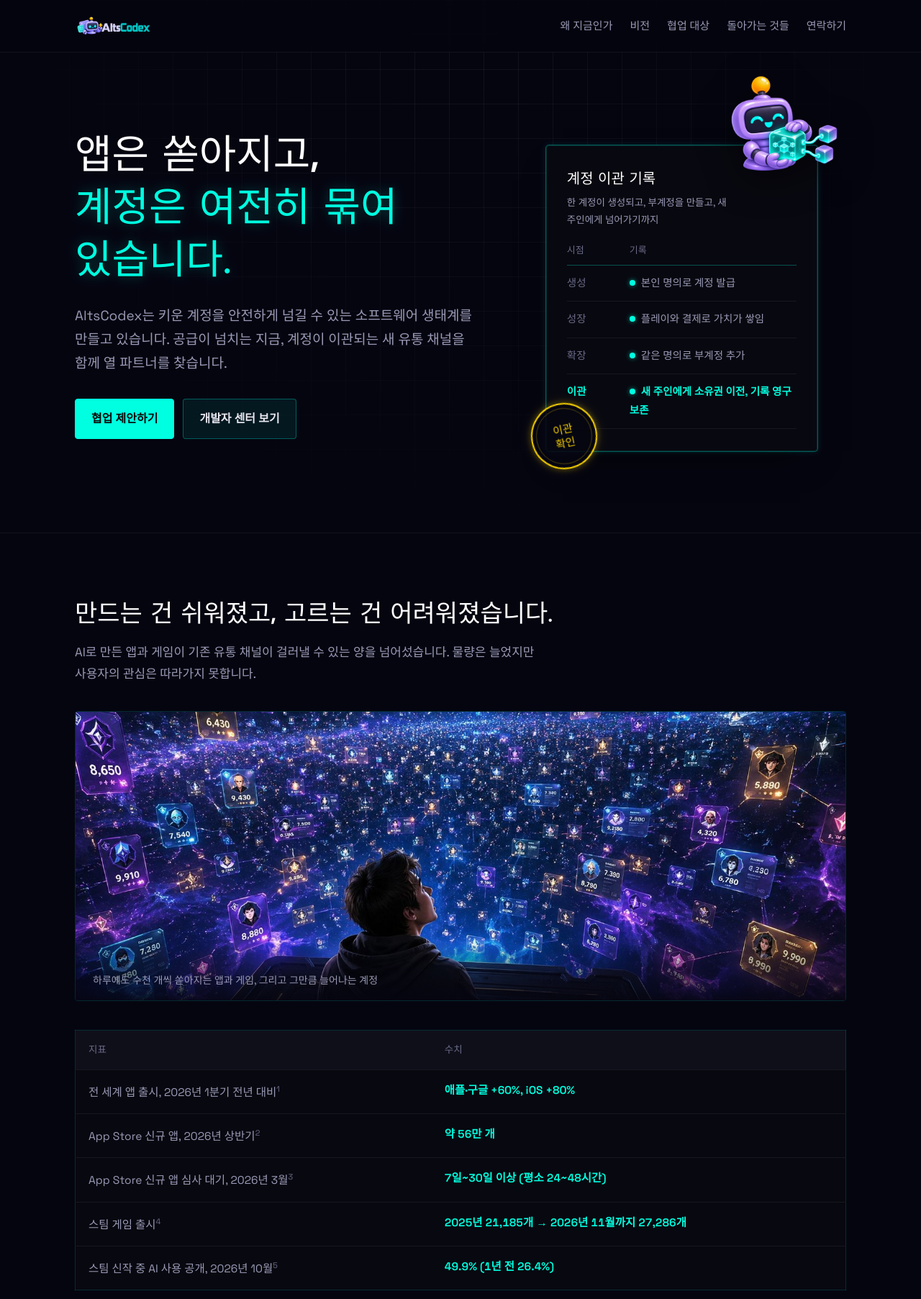
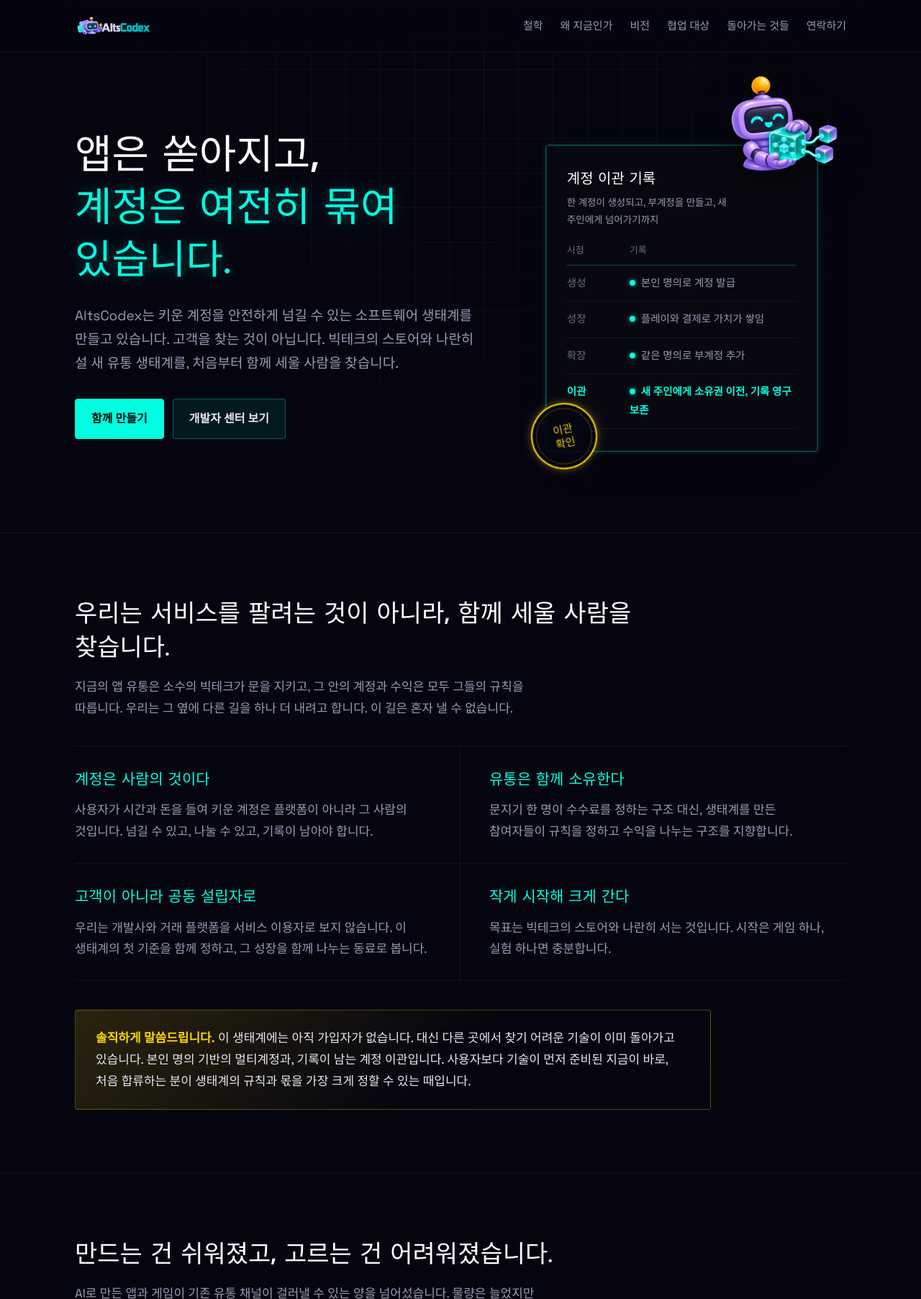
Before and after one commit to banstorm/altscodex-partners, a plain HTML site: page index.html in a window 1280 px wide. Shown: the top 1805 px of the page at 72% size. Drawn offline with Linux system fonts and the light colour scheme; a web font is replaced by a local one.

Commit message:
공동 설립 철학 섹션 추가, 고객 모집에서 함께 세우는 생태계로 메시지 전환
Co-Authored-By: Claude Opus 5.5 <noreply@anthropic.com>
Claude-Session: https://claude.ai/code/session_01NSqBqq4LNbH3fyxqkQe5gV

```diff
--- a/index.html
+++ b/index.html
@@ -4,7 +4,7 @@
 <meta charset="utf-8">
 <meta name="viewport" content="width=device-width, initial-scale=1">
 <title>AltsCodex 협업 제안 · 계정이 이관되는 소프트웨어 생태계</title>
-<meta name="description" content="AI 시대의 앱 과잉공급 속에서, 계정이 안전하게 이관되는 새로운 유통 채널을 함께 열 파트너를 찾습니다.">
+<meta name="description" content="빅테크 스토어 옆에 계정이 이관되는 새 유통 생태계를 함께 세울 공동 설립 파트너를 찾습니다.">
 <meta property="og:title" content="계정이 이관되는 소프트웨어 생태계, 함께 열어 보실 분을 찾습니다">
 <meta property="og:description" content="AltsCodex 협업 제안 — 디지털 자산 거래 플랫폼, 게임·앱 개발사, 유통 파트너를 찾습니다.">
 <link rel="preconnect" href="https://fonts.googleapis.com">
@@ -142,6 +142,15 @@
   .callout p { margin: 0; color: var(--text-primary); }
   .callout strong { color: var(--gold); }
 
+  .creed { display: grid; grid-template-columns: repeat(2, 1fr); gap: 0; border-top: 1px solid var(--border-divider); }
+  .tenet { padding: 28px 28px 28px 0; border-bottom: 1px solid var(--border-divider); }
+  .tenet:nth-child(odd) { padding-right: 40px; border-right: 1px solid var(--border-divider); }
+  .tenet:nth-child(even) { padding-left: 40px; }
+  .tenet h3 { font-family: var(--font-display); font-weight: 400; font-size: 21px; margin: 0 0 10px; color: var(--neon-primary); }
+  .tenet p { margin: 0; color: var(--text-secondary); }
+  .honest { margin-top: 40px; padding: 24px 28px; border: 1px solid var(--gold-30); border-radius: var(--radius-md); background: linear-gradient(135deg, var(--gold-15), transparent 60%); max-width: 52em; }
+  .honest p { margin: 0; color: var(--text-primary); }
+  .honest strong { color: var(--gold); }
   .partners { display: grid; grid-template-columns: repeat(2, 1fr); gap: 16px; }
   .partner { padding: 28px 26px; background: var(--surface-1); border: 1px solid var(--border-default); border-radius: var(--radius-md); transition: box-shadow 200ms var(--ease-out); }
   .partner:hover { box-shadow: var(--glow-subtle); }
@@ -225,6 +234,8 @@
   @media (max-width: 880px) {
     .hero .wrap, .dev, .about, .split, footer .cta { grid-template-columns: 1fr; gap: 40px; }
     .partners { grid-template-columns: 1fr; }
+    .creed { grid-template-columns: 1fr; }
+    .tenet, .tenet:nth-child(odd), .tenet:nth-child(even) { padding: 24px 0; border-right: 0; }
     .partner-img { width: 96px; height: 96px; }
     .shots { grid-template-columns: 1fr; }
     .shots figure:first-child { grid-row: auto; }
@@ -247,6 +258,7 @@
   <div class="wrap">
     <a class="brand" href="#"><img src="assets/logo.png" alt="AltsCodex" width="108" height="36"></a>
     <nav class="top-links" aria-label="페이지 안 이동">
+      <a href="#philosophy">철학</a>
       <a href="#why">왜 지금인가</a>
       <a href="#vision">비전</a>
       <a href="#partners">협업 대상</a>
@@ -261,9 +273,9 @@
     <div class="wrap">
       <div>
         <h1>앱은 쏟아지고,<br><span class="line2">계정은 여전히 묶여 있습니다.</span></h1>
-        <p class="lead">AltsCodex는 키운 계정을 안전하게 넘길 수 있는 소프트웨어 생태계를 만들고 있습니다. 공급이 넘치는 지금, 계정이 이관되는 새 유통 채널을 함께 열 파트너를 찾습니다.</p>
+        <p class="lead">AltsCodex는 키운 계정을 안전하게 넘길 수 있는 소프트웨어 생태계를 만들고 있습니다. 고객을 찾는 것이 아닙니다. 빅테크의 스토어와 나란히 설 새 유통 생태계를, 처음부터 함께 세울 사람을 찾습니다.</p>
         <div class="actions">
-          <a class="btn primary" href="#contact">협업 제안하기</a>
+          <a class="btn primary" href="#contact">함께 만들기</a>
           <a class="btn ghost" href="https://developers.altscodex.com" target="_blank" rel="noopener">개발자 센터 보기</a>
         </div>
       </div>
@@ -284,6 +296,34 @@
         </table>
         <div class="seal" aria-hidden="true">이관<br>확인</div>
       </figure>
+      </div>
+    </div>
+  </section>
+
+  <section class="block" id="philosophy">
+    <div class="wrap">
+      <h2>우리는 서비스를 팔려는 것이 아니라, 함께 세울 사람을 찾습니다.</h2>
+      <p class="intro">지금의 앱 유통은 소수의 빅테크가 문을 지키고, 그 안의 계정과 수익은 모두 그들의 규칙을 따릅니다. 우리는 그 옆에 다른 길을 하나 더 내려고 합니다. 이 길은 혼자 낼 수 없습니다.</p>
+      <div class="creed">
+        <div class="tenet">
+          <h3>계정은 사람의 것이다</h3>
+          <p>사용자가 시간과 돈을 들여 키운 계정은 플랫폼이 아니라 그 사람의 것입니다. 넘길 수 있고, 나눌 수 있고, 기록이 남아야 합니다.</p>
+        </div>
+        <div class="tenet">
+          <h3>유통은 함께 소유한다</h3>
+          <p>문지기 한 명이 수수료를 정하는 구조 대신, 생태계를 만든 참여자들이 규칙을 정하고 수익을 나누는 구조를 지향합니다.</p>
+        </div>
+        <div class="tenet">
+          <h3>고객이 아니라 공동 설립자로</h3>
+          <p>우리는 개발사와 거래 플랫폼을 서비스 이용자로 보지 않습니다. 이 생태계의 첫 기준을 함께 정하고, 그 성장을 함께 나누는 동료로 봅니다.</p>
+        </div>
+        <div class="tenet">
+          <h3>작게 시작해 크게 간다</h3>
+          <p>목표는 빅테크의 스토어와 나란히 서는 것입니다. 시작은 게임 하나, 실험 하나면 충분합니다.</p>
+        </div>
+      </div>
+      <div class="honest">
+        <p><strong>솔직하게 말씀드립니다.</strong> 이 생태계에는 아직 가입자가 없습니다. 대신 다른 곳에서 찾기 어려운 기술이 이미 돌아가고 있습니다. 본인 명의 기반의 멀티계정과, 기록이 남는 계정 이관입니다. 사용자보다 기술이 먼저 준비된 지금이 바로, 처음 합류하는 분이 생태계의 규칙과 몫을 가장 크게 정할 수 있는 때입니다.</p>
       </div>
     </div>
   </section>
@@ -358,21 +398,21 @@
           </tbody>
         </table>
       </div>
-      <div class="callout"><p>한 번 팔고 끝나는 유통이 아니라, <strong>계정이 주인을 바꿀 때마다 다시 돈이 흐르는 유통</strong>입니다. 기존 스토어에는 없는 자리입니다.</p></div>
+      <div class="callout"><p>한 번 팔고 끝나는 유통이 아니라, <strong>계정이 주인을 바꿀 때마다 다시 돈이 흐르는 유통</strong>입니다. 기존 스토어에는 없는 자리이고, 이 수익은 생태계를 함께 세운 참여자들이 나눕니다.</p></div>
     </div>
   </section>
 
   <section class="block" id="partners">
     <div class="wrap">
-      <h2>이런 분들과 함께 열고 싶습니다.</h2>
-      <p class="intro">완성된 계약을 들고 가는 대신, 작은 실험 하나로 시작해 함께 설계해 가는 제로베이스 협업을 제안합니다.</p>
+      <h2>이런 분들과 함께 세우고 싶습니다.</h2>
+      <p class="intro">서비스 공급자와 고객의 관계가 아닙니다. 각자 가진 것을 걸고, 생태계의 첫 규칙과 몫을 함께 정하는 공동 설립의 관계를 제안합니다.</p>
       <div class="partners">
         <article class="partner">
           <img class="partner-img" src="assets/partner-trade.png" alt="" width="128" height="128" loading="lazy">
           <h3>디지털 자산 거래 플랫폼</h3>
           <p>계정과 아이템을 사고팔고 넘겨 본 사용자, 고액 거래를 중개해 온 신뢰를 이미 가진 곳.</p>
           <dl>
-            <dt>함께 얻는 것</dt>
+            <dt>함께 세우고 나누는 것</dt>
             <dd>개발사가 허락한 공식 이관 매물과 새 거래량, 회수 분쟁 감소</dd>
           </dl>
         </article>
@@ -381,7 +421,7 @@
           <h3>게임·앱 개발사</h3>
           <p>계정 이관을 공식으로 허용할 의향이 있고, 기존 앱마켓이 아닌 새 유통 채널이 필요한 곳.</p>
           <dl>
-            <dt>함께 얻는 것</dt>
+            <dt>함께 세우고 나누는 것</dt>
             <dd>이관될 때마다 생기는 추가 수익, 디지털 자산에 익숙한 고관여 사용자</dd>
           </dl>
         </article>
@@ -390,7 +430,7 @@
           <h3>개인 AI 게임·앱 빌더</h3>
           <p>AI로 게임과 앱을 혼자 빠르게 만들지만, 로그인·결제·계정 관리와 출시할 곳이 막막한 개인 개발자.</p>
           <dl>
-            <dt>함께 얻는 것</dt>
+            <dt>함께 세우고 나누는 것</dt>
             <dd>SDK 하나로 붙는 계정·멀티계정·이관 기능, AppyApe라는 출시 채널, 계정이 이관될 때마다 생기는 수익</dd>
           </dl>
         </article>
@@ -399,7 +439,7 @@
           <h3>유통·커뮤니티 파트너</h3>
           <p>게이머와 사용자가 모이는 커뮤니티, 퍼블리셔, 큐레이션 채널.</p>
           <dl>
-            <dt>함께 얻는 것</dt>
+            <dt>함께 세우고 나누는 것</dt>
             <dd>넘쳐나는 앱 사이에서 믿고 고를 수 있는 목록, 새 생태계의 초기 자리</dd>
           </dl>
         </article>
@@ -519,8 +559,8 @@
 <footer id="contact">
   <div class="wrap">
     <div class="cta"><div>
-    <h2>함께 열어 보시겠어요?</h2>
-    <p>거래 플랫폼, 개발사, 개인 AI 빌더, 유통 파트너 누구든 좋습니다. 30분 정도의 대화로 서로의 문제를 듣고, 작게 해 볼 수 있는 실험을 함께 찾고 싶습니다. 연락은 <a href="mailto:cgman119@naver.com">cgman119@naver.com</a>으로 주세요.</p>
+    <h2>빅테크의 스토어 옆에, 새 길을 함께 내 보시겠어요?</h2>
+    <p>거래 플랫폼, 개발사, 개인 AI 빌더, 유통 파트너 누구든 좋습니다. 계약서보다 대화가 먼저입니다. 30분 정도 서로의 그림을 나누고, 함께 시작할 첫 실험을 정하고 싶습니다. 연락은 <a href="mailto:cgman119@naver.com">cgman119@naver.com</a>으로 주세요.</p>
     <div class="actions" id="contact-actions">
       <a class="btn primary" href="mailto:cgman119@naver.com?subject=AltsCodex%20%ED%98%91%EC%97%85%20%EB%AC%B8%EC%9D%98">이메일로 협업 문의하기</a>
       <a class="btn ghost" href="https://x.com/ChagyeongU64191" target="_blank" rel="noopener">X로 메시지 보내기</a>
```
